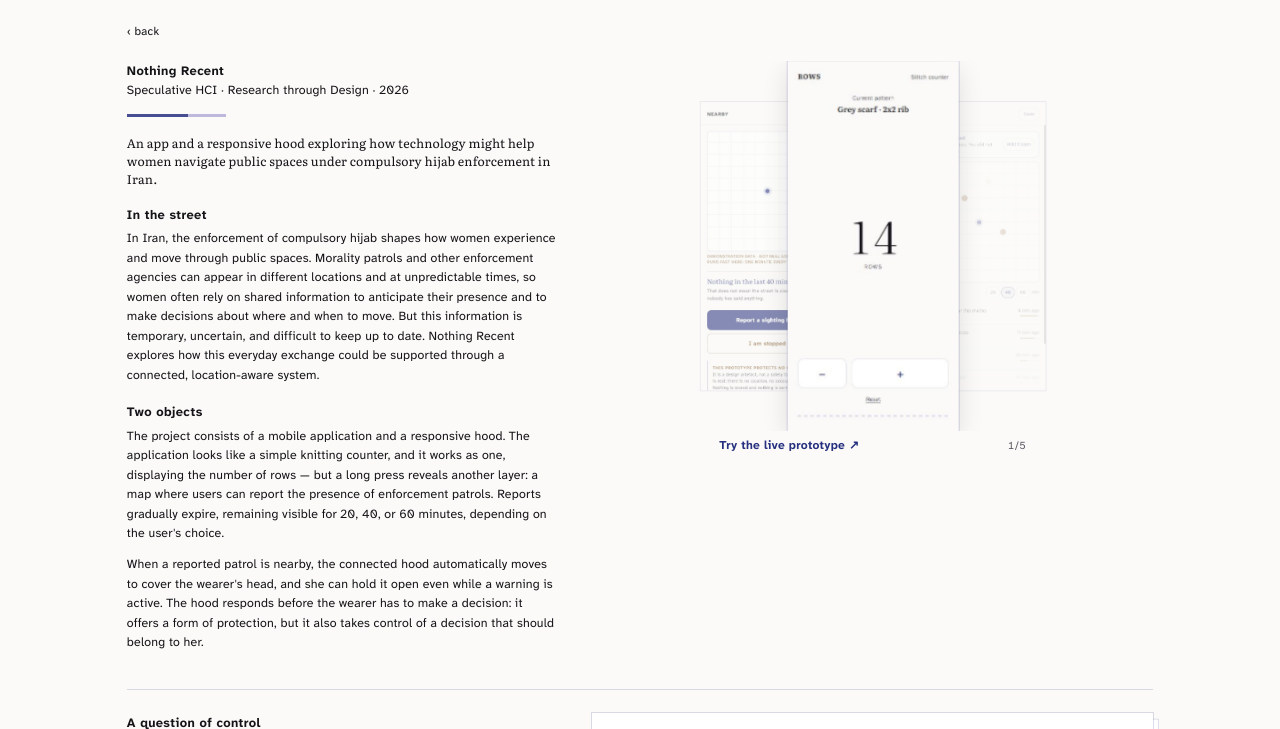
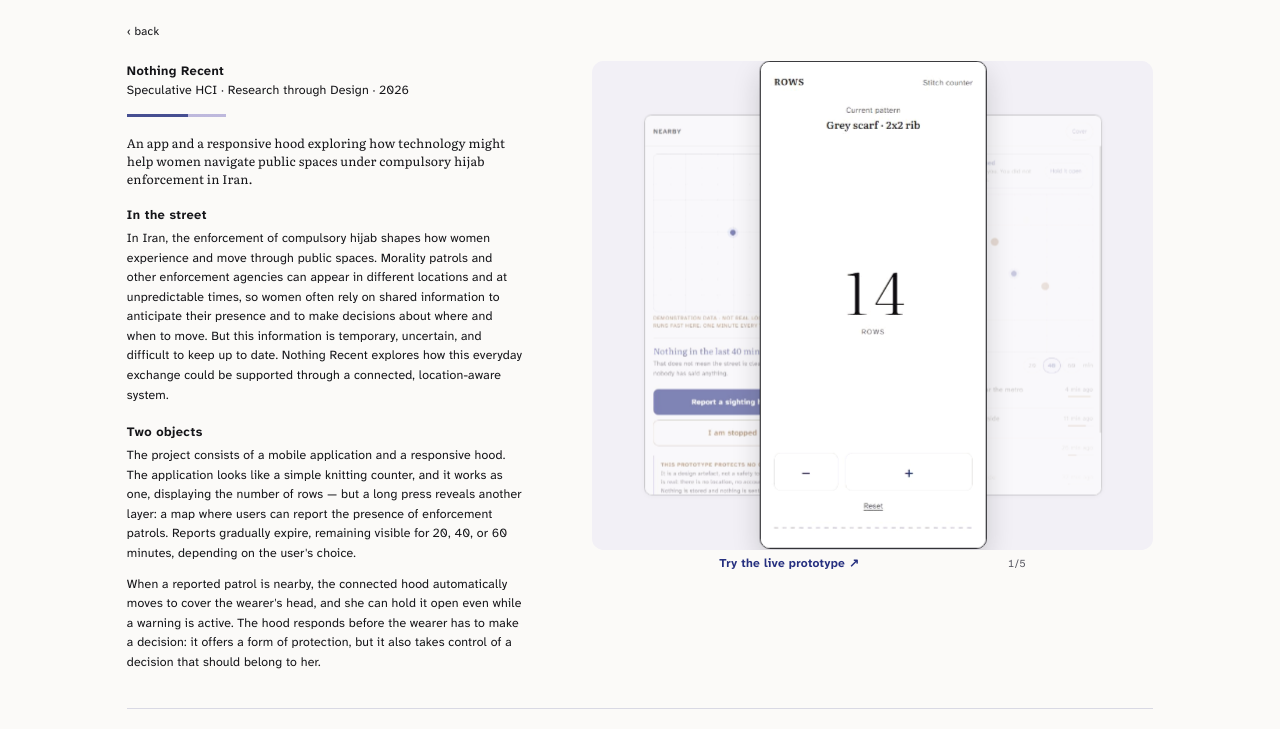
Before and after one commit to mahyamirzaee/nothing-recent, a plain HTML site: page index.html in a window 1280 px wide. Shown: the top 729 px of the page. Drawn offline with Linux system fonts and the light colour scheme.

Commit message:
Bigger ring, framed screens, more contrast
Co-Authored-By: Claude Opus 5 <noreply@anthropic.com>

```diff
--- a/index.html
+++ b/index.html
@@ -6,7 +6,7 @@
   <title>Nothing Recent · Mahya Mirzaee</title>
   <meta name="description" content="Nothing Recent: an app and a responsive hood exploring how technology might help women navigate public spaces under compulsory hijab enforcement in Iran.">
   <meta name="theme-color" content="#fbfaf8">
-  <link rel="stylesheet" href="project.css?v=16">
+  <link rel="stylesheet" href="project.css?v=17">
 </head>
 <body>
 <div class="page">
--- a/project.css
+++ b/project.css
@@ -466,3 +466,29 @@ figcaption, .mosaic-caption { margin: 8px 0 0; font-size: 12.5px; line-height: 1
 
 /* the ring keeps the edge arrows of the stacks */
 .carousel.turn::before, .carousel.turn::after { z-index: 20; }
+
+/* ---------- The ring, larger and clearer ----------
+   A quiet ground behind the screens, a real frame around each one, and a
+   little more contrast, so the small interface is readable on the page. */
+.carousel {
+  height: clamp(520px, 74vh, 820px);
+  padding: 18px 0;
+  border-radius: 14px;
+  background: #f2f0f6;
+}
+.carousel .slide {
+  border-radius: 12px;
+  outline: 0;
+  border: 1.5px solid rgba(20, 20, 24, 0.45);
+  box-shadow: 0 2px 10px rgba(20, 20, 24, 0.08);
+  filter: contrast(1.06) brightness(1.01);
+}
+.carousel .slide.on {
+  border-color: var(--ink);
+  box-shadow: 0 14px 34px rgba(20, 20, 24, 0.18);
+}
+
+/* on a wide screen the pictures take the rest of the page */
+@media (min-width: 1200px) {
+  .sheet { grid-template-columns: minmax(0, 480px) minmax(0, 1fr); gap: clamp(24px, 2.6vw, 44px); }
+}
```
Also changed, not shown: project.html (+1 -1 lines).
